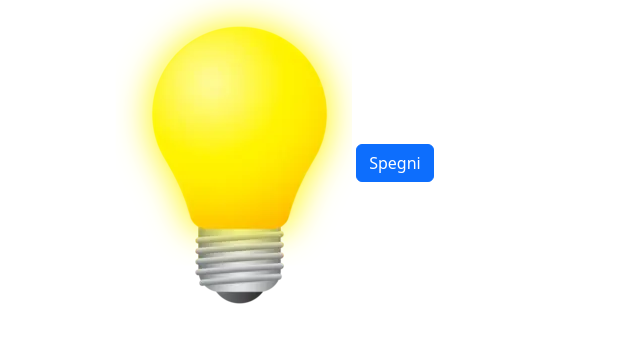
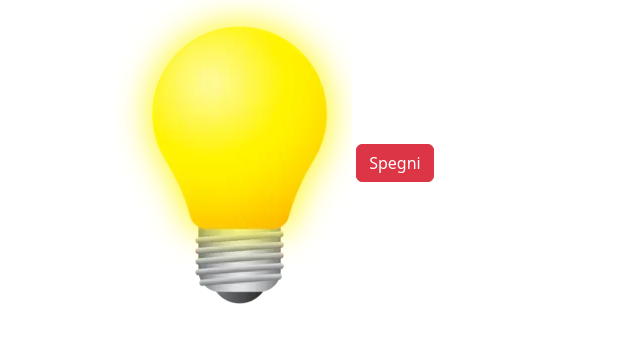
Before and after one commit to federicosimone/js-dom-1, a plain HTML site: page index.html in a window 1280 px wide. Both pictures are taken after a click on the button "Accendi". Shown: the part 73-416 px from the top of the page, without its empty margins (0-640 px from the left). Drawn offline with nearby package versions, Linux system fonts and the light colour scheme.

Commit message:
.toggle on button

```diff
--- a/index.html
+++ b/index.html
@@ -15,7 +15,7 @@
         <div class="container">
 
             <img id="lamp" src="./img/white_lamp.png" alt="white-lamp">
-            <button id="bottone" class="btn btn-primary" >Accendi</button>
+            <button id="bottone" class="btn btn-success" >Accendi</button>
 
         </div>
 
--- a/script.js
+++ b/script.js
@@ -12,12 +12,17 @@ button.addEventListener("click", function() {
     //button.innerHTML= "Spegni";
     //console.log(img.src);
 
+    console.log(img.src)
+
     if ( img.src.includes("white_lamp.png")) {
         img.src= "./img/yellow_lamp.png" ;
         button.innerHTML= "Spegni";
+        button.classList.toggle("btn-danger")
     } else {
         img.src= "./img/white_lamp.png" ;
         button.innerHTML= "Accendi";
+        button.classList.toggle("btn-danger")
+
     }
 
 }) ;
```
